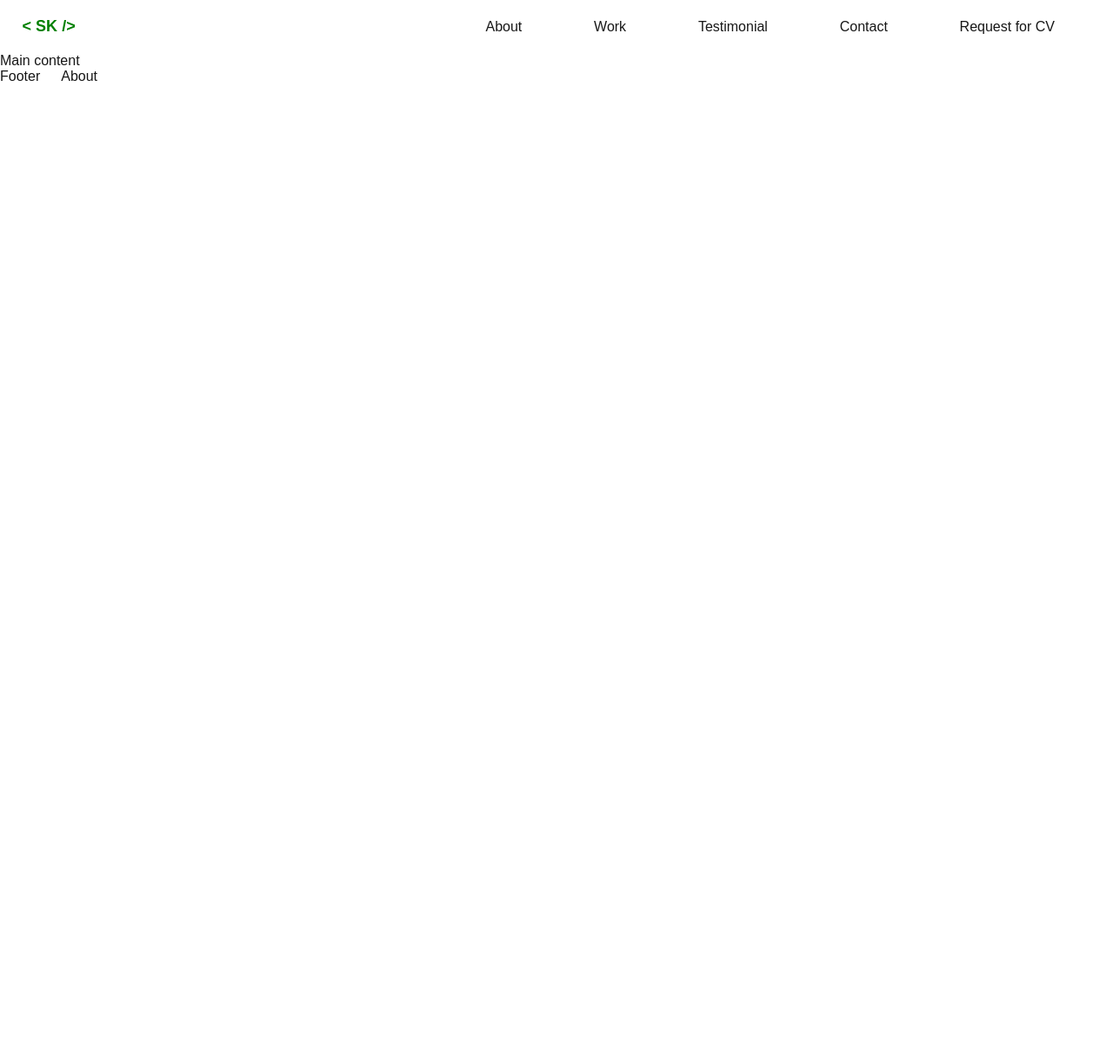
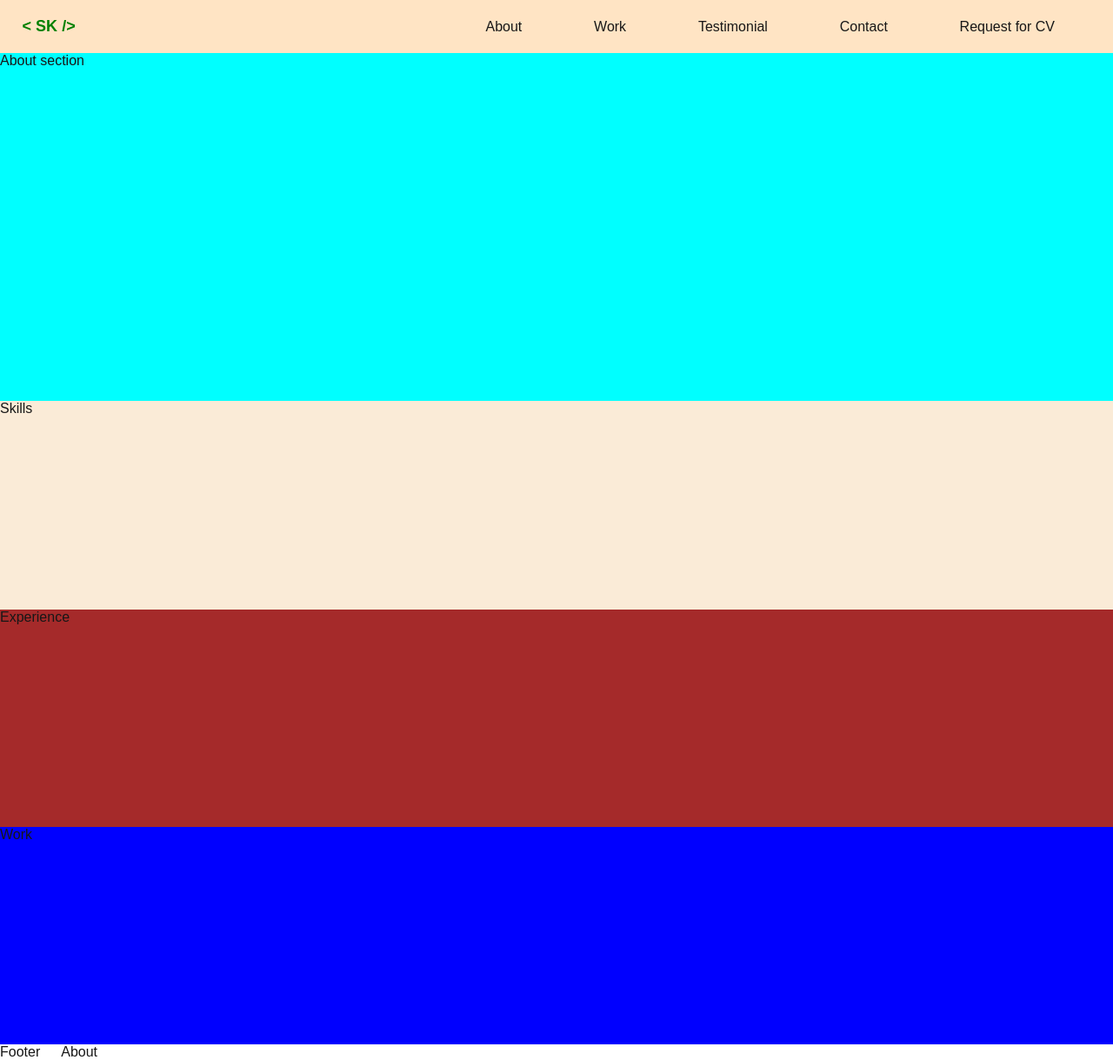
Before and after one commit to saurabhkara/portfolio2025, a Next.js app: page / in a window 1280 px wide. Shown: the whole page at 87% size. Before the commit the page ends 800 px from the top, so only its background shows below. Built offline with nearby package versions, Linux system fonts and the light colour scheme.

Commit message:
configred

```diff
--- a/src/app/page.module.css
+++ b/src/app/page.module.css
@@ -12,6 +12,7 @@
   align-items: center;
   justify-content: space-between;
   flex-direction: row;
+  background-color: bisque;
 }
 
 .navbarLogo{
@@ -95,6 +96,36 @@
   margin-top: 4px;
 }
 
+.addMargin{
+  margin-top: 120px;
+}
+/* main content style */
+
+.aboutSection{
+  background-color: aqua;
+  height: 50vh;
+  margin-bottom: 0px;
+}
+
+.skillSection{
+  background-color: antiquewhite;
+  height: 30vh;
+  margin-top: 0;
+  margin-bottom: 0px;
+}
+
+.expreienceSection{
+  background-color: brown;
+  height: 250px;
+  margin-bottom: 0px;
+}
+
+.workSection{
+  background-color: blue;
+  height: 250px;
+  margin-bottom: 0px;
+
+}
 @media (prefers-color-scheme: dark) {
   .page {
     --gray-rgb: 255, 255, 255;
@@ -109,7 +140,6 @@
 .main {
   display: flex;
   flex-direction: column;
-  gap: 32px;
   grid-row-start: 2;
 }
 
--- a/src/app/page.tsx
+++ b/src/app/page.tsx
@@ -1,15 +1,16 @@
 'use client'
 import styles from "./page.module.css";
 import Link from 'next/link';
-import { useState } from "react";
+import { useState,useRef } from "react";
 
 export default function Home() {
-  const [hamburgeClicked,setHamburgerClicked] = useState(false)
+  const [hamburgeClicked,setHamburgerClicked] = useState(false);
+  const sectionRef = useRef<HTMLDivElement>(null)
 
   const handleHamgerClicked=()=>{
-    console.log("clicked",hamburgeClicked)
     setHamburgerClicked((preState)=>!preState)
   }
+
   return (
     <div className={styles.page}>
       <nav className={styles.navbar}>
@@ -38,8 +39,19 @@ export default function Home() {
           </ul>
         </div>
       </nav>
-      <main className={styles.main}>
-        <p>Main content</p>
+      <main className={`${styles.main} ${hamburgeClicked && styles.addMargin}`}>
+       <section  ref={sectionRef} className={styles.aboutSection}>
+        <p>About section</p>
+       </section>
+       <section className={styles.skillSection}>
+        <p>Skills</p>
+       </section>
+       <section className={styles.expreienceSection}>
+        <p>Experience</p>
+       </section>
+       <div className={styles.workSection} >
+        <p>Work</p>
+       </div>
       </main>
       <footer className={styles.footer}>
         <p>Footer</p>
```
Also changed, not shown: package.json (+9 -5 lines), 1 other file (tests, documents, lock files or other folders).
